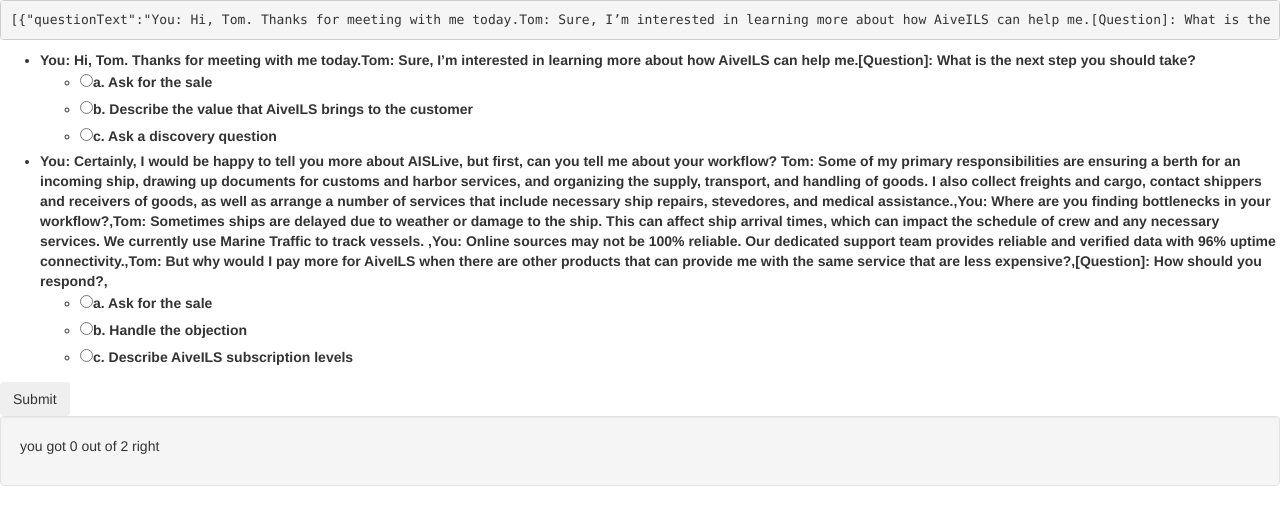
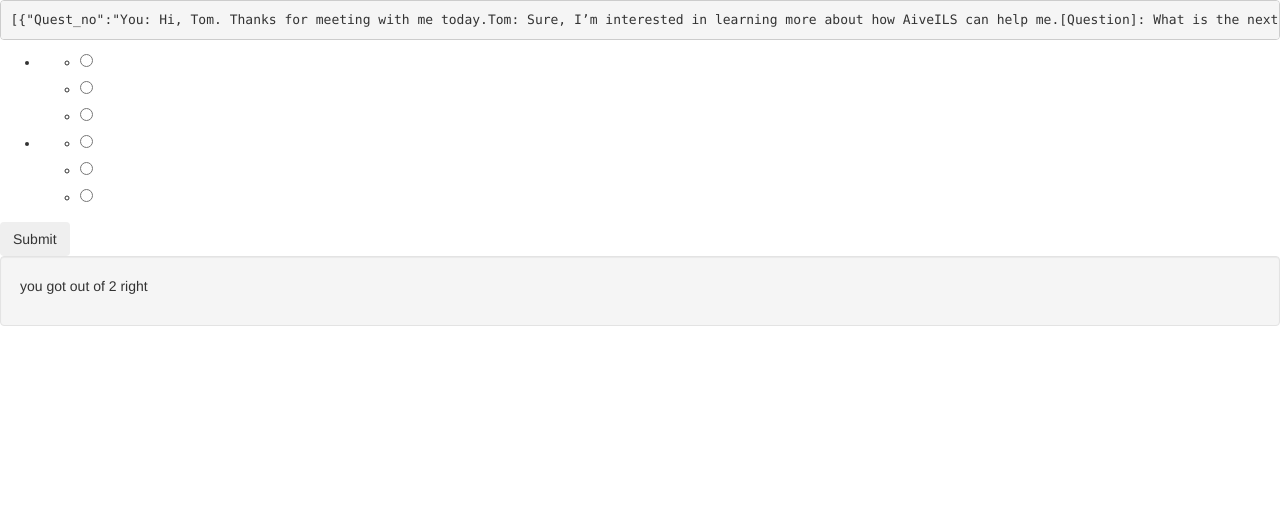
Before and after one commit to PrachiGoel/MCQ-Quiz, a website: page public/index.html at #/index in a window 1280 px wide. Drawn offline with nearby package versions, Linux system fonts and the light colour scheme; some packages are replaced by stand-ins of ours.

Commit message:
initial commit

```diff
--- a/public/index.html
+++ b/public/index.html
@@ -33,7 +33,7 @@
 	<!-- Controller Scripts -->
 	<script src="static/js/controllers/main-controller.js"></script>
 
-<body ng-app="qbs" ng-controller="QuizController">
+<body ng-app="qbs" ng-controller="MCQ-QuizController">
 
 	<div id="wrapper">
 
--- a/public/static/js/app.js
+++ b/public/static/js/app.js
@@ -12,9 +12,9 @@
 
  $routeProvider.when('/index', {
    templateUrl : 'views/main.html',
-   controller : 'QuizController'
+   controller : 'MCQ-QuizController'
  }).when('/', {
     templateUrl : 'views/main.html',
-    controller : 'QuizController'
+    controller : 'MCQ-QuizController'
     });
 });
--- a/public/static/js/controllers/main-controller.js
+++ b/public/static/js/controllers/main-controller.js
@@ -1,59 +1,59 @@
 
 
-qbsApp.controller('QuizController', function($scope, $rootScope) {
+qbsApp.controller('MCQ-QuizController', function($scope, $rootScope) {
 	 $scope.questions = [
   {
-    "questionText": "You: Hi, Tom. Thanks for meeting with me today.Tom: Sure, I’m interested in learning more about how AiveILS can help me.[Question]: What is the next step you should take?",
+    "Quest_no": "You: Hi, Tom. Thanks for meeting with me today.Tom: Sure, I’m interested in learning more about how AiveILS can help me.[Question]: What is the next step you should take?",
     "answers": [
       {
-        "answerText": "a. Ask for the sale",
-        "correct": false
+        "options": "a. Ask for the sale",
+        "ans": false
       },
       {
-        "answerText": "b. Describe the value that AiveILS brings to the customer",
-        "correct": false
+        "options": "b. Describe the value that AiveILS brings to the customer",
+        "ans": false
       },
       {
-        "answerText": "c. Ask a discovery question",
-        "correct": true
+        "options": "c. Ask a discovery question",
+        "ans": true
       }
     ]
   },
   {
-    "questionText": "You: Certainly, I would be happy to tell you more about AISLive, but first, can you tell me about your workflow? Tom: Some of my primary responsibilities are ensuring a berth for an incoming ship, drawing up documents for customs and harbor services, and organizing the supply, transport, and handling of goods. I also collect freights and cargo, contact shippers and receivers of goods, as well as arrange a number of services that include necessary ship repairs, stevedores, and medical assistance.,You: Where are you finding bottlenecks in your workflow?,Tom: Sometimes ships are delayed due to weather or damage to the ship. This can affect ship arrival times, which can impact the schedule of crew and any necessary services. We currently use Marine Traffic to track vessels. ,You: Online sources may not be 100% reliable. Our dedicated support team provides reliable and verified data with 96% uptime connectivity.,Tom: But why would I pay more for AiveILS when there are other products that can provide me with the same service that are less expensive?,[Question]: How should you respond?,",
+    "Quest_no": "You: Certainly, I would be happy to tell you more about AISLive, but first, can you tell me about your workflow? Tom: Some of my primary responsibilities are ensuring a berth for an incoming ship, drawing up documents for customs and harbor services, and organizing the supply, transport, and handling of goods. I also collect freights and cargo, contact shippers and receivers of goods, as well as arrange a number of services that include necessary ship repairs, stevedores, and medical assistance.,You: Where are you finding bottlenecks in your workflow?,Tom: Sometimes ships are delayed due to weather or damage to the ship. This can affect ship arrival times, which can impact the schedule of crew and any necessary services. We currently use Marine Traffic to track vessels. ,You: Online sources may not be 100% reliable. Our dedicated support team provides reliable and verified data with 96% uptime connectivity.,Tom: But why would I pay more for AiveILS when there are other products that can provide me with the same service that are less expensive?,[Question]: How should you respond?,",
     "answers": [
       {
-        "answerText": "a. Ask for the sale",
-        "correct": false
+        "options": "a. Ask for the sale",
+        "ans": false
       },
       {
-        "answerText": "b. Handle the objection",
-        "correct": true
+        "options": "b. Handle the objection",
+        "ans": true
       },
       {
-        "answerText": "c. Describe AiveILS subscription levels",
-        "correct": false
+        "options": "c. Describe AiveILS subscription levels",
+        "ans": false
       }
     ]
   }
 ];
 
   $scope.answers ={};
-  $scope.correctCount = 0;
+  $scope.ans_count = 0;
   $scope.showResult = function(){
-    $scope.correctCount = 0;
+    $scope.ans_count = 0;
     var qLength = $scope.questions.length;
     for(var i=0;i<qLength;i++){
       var answers = $scope.questions[i].answers;
-      $scope.questions[i].userAnswerCorrect = false;
+      $scope.questions[i].userAnswerans = false;
       $scope.questions[i].userAnswer = $scope.answers[i];
       for(var j=0;j<answers.length;j++){
         answers[j].selected = "donno";
-        if ($scope.questions[i].userAnswer === answers[j].answerText && answers[j].correct===true){
-          $scope.questions[i].userAnswerCorrect = true;
+        if ($scope.questions[i].userAnswer === answers[j].options && answers[j].ans===true){
+          $scope.questions[i].userAnswerans = true;
           answers[j].selected = "true";
-          $scope.correctCount++;
-        }else if($scope.questions[i].userAnswer === answers[j].answerText && answers[j].correct===false){
+          $scope.ans_count++;
+        }else if($scope.questions[i].userAnswer === answers[j].options && answers[j].ans===false){
           answers[j].selected = "false";
         }
       }
--- a/public/views/main.html
+++ b/public/views/main.html
@@ -1,5 +1,5 @@
 
-          <div class="page-wrapper" ng-controller="QuizController">
+          <div class="page-wrapper" ng-controller="MCQ-QuizController">
            <pre>{{questions}}</pre>
         <ul class="unstyled">
       <li ng-repeat="question in questions">
```
